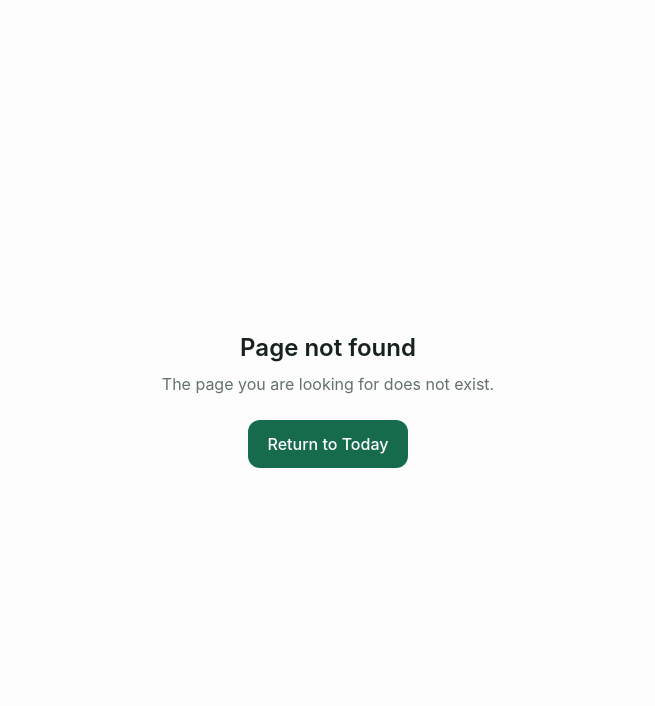
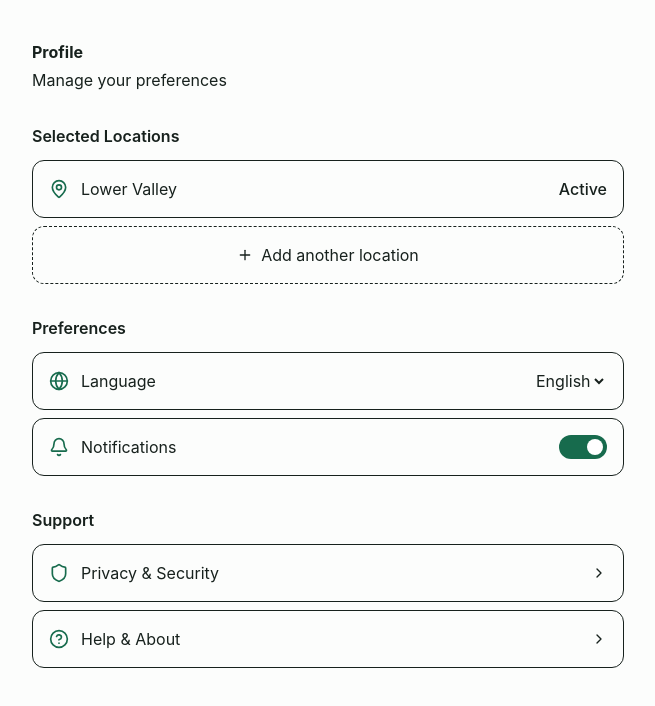
Before and after one commit to D3ITY-YODA/Green-Combats, a Next.js app in the folder frontend-web/: page /profile in a window 1280 px wide. Before the commit this address had no page. Shown: the top 706 px of the page, without its empty margins (312-967 px from the left). Built offline with nearby package versions, Linux system fonts and the light colour scheme.

Commit message:
feat( implement 'Profile' settings for locations, language, and preferences

```diff
--- /dev/null
+++ b/frontend-web/app/profile/page.tsx
@@ -0,0 +1,98 @@
+// app/profile/page.tsx
+"use client";
+
+import { useState } from "react";
+import { MapPin, Bell, Globe, Shield, HelpCircle, ChevronRight, Plus } from "lucide-react";
+
+export default function ProfilePage() {
+  const [language, setLanguage] = useState("English");
+  const [notifications, setNotifications] = useState(true);
+
+  return (
+    <main className="flex min-h-screen flex-col p-6 md:p-10 max-w-2xl mx-auto">
+      {/* Header */}
+      <header className="mb-8">
+        <h1 className="text-page font-bold text-forest-deep mb-1">Profile</h1>
+        <p className="text-metadata text-text-muted">Manage your preferences</p>
+      </header>
+
+      <div className="space-y-8">
+        {/* 1. Selected Locations */}
+        <section>
+          <h2 className="text-section font-semibold text-text-charcoal mb-3">Selected Locations</h2>
+          <div className="space-y-2">
+            <div className="flex items-center justify-between rounded-xl border border-background-stone bg-background p-4">
+              <div className="flex items-center gap-3">
+                <MapPin className="h-5 w-5 text-forest" />
+                <span className="text-body text-text-charcoal">Lower Valley</span>
+              </div>
+              <span className="text-metadata text-status-normal font-medium">Active</span>
+            </div>
+            <button className="w-full flex items-center justify-center gap-2 rounded-xl border border-dashed border-background-stone bg-background-mist p-4 text-body text-text-muted hover:bg-background-stone transition-colors">
+              <Plus className="h-4 w-4" /> Add another location
+            </button>
+          </div>
+        </section>
+
+        {/* 2. Preferences (Language & Notifications) */}
+        <section>
+          <h2 className="text-section font-semibold text-text-charcoal mb-3">Preferences</h2>
+          <div className="space-y-2">
+            {/* Language Selector */}
+            <div className="flex items-center justify-between rounded-xl border border-background-stone bg-background p-4">
+              <div className="flex items-center gap-3">
+                <Globe className="h-5 w-5 text-forest" />
+                <span className="text-body text-text-charcoal">Language</span>
+              </div>
+              <select
+                value={language}
+                onChange={(e) => setLanguage(e.target.value)}
+                className="text-body text-text-muted bg-transparent focus:outline-none cursor-pointer"
+              >
+                <option>English</option>
+                <option>French</option>
+                <option>Swahili</option>
+              </select>
+            </div>
+
+            {/* Notifications Toggle */}
+            <div className="flex items-center justify-between rounded-xl border border-background-stone bg-background p-4">
+              <div className="flex items-center gap-3">
+                <Bell className="h-5 w-5 text-forest" />
+                <span className="text-body text-text-charcoal">Notifications</span>
+              </div>
+              <button
+                onClick={() => setNotifications(!notifications)}
+                className={`w-12 h-6 rounded-full p-1 transition-colors ${notifications ? 'bg-forest' : 'bg-background-stone'}`}
+                aria-label="Toggle notifications"
+              >
+                <div className={`w-4 h-4 rounded-full bg-white transition-transform ${notifications ? 'translate-x-6' : 'translate-x-0'}`} />
+              </button>
+            </div>
+          </div>
+        </section>
+
+        {/* 3. Support & Legal */}
+        <section>
+          <h2 className="text-section font-semibold text-text-charcoal mb-3">Support</h2>
+          <div className="space-y-2">
+            <button className="w-full flex items-center justify-between rounded-xl border border-background-stone bg-background p-4 hover:bg-background-mist transition-colors">
+              <div className="flex items-center gap-3">
+                <Shield className="h-5 w-5 text-forest" />
+                <span className="text-body text-text-charcoal">Privacy & Security</span>
+              </div>
+              <ChevronRight className="h-4 w-4 text-text-muted" />
+            </button>
+            <button className="w-full flex items-center justify-between rounded-xl border border-background-stone bg-background p-4 hover:bg-background-mist transition-colors">
+              <div className="flex items-center gap-3">
+                <HelpCircle className="h-5 w-5 text-forest" />
+                <span className="text-body text-text-charcoal">Help & About</span>
+              </div>
+              <ChevronRight className="h-4 w-4 text-text-muted" />
+            </button>
+          </div>
+        </section>
+      </div>
+    </main>
+  );
+}
```
